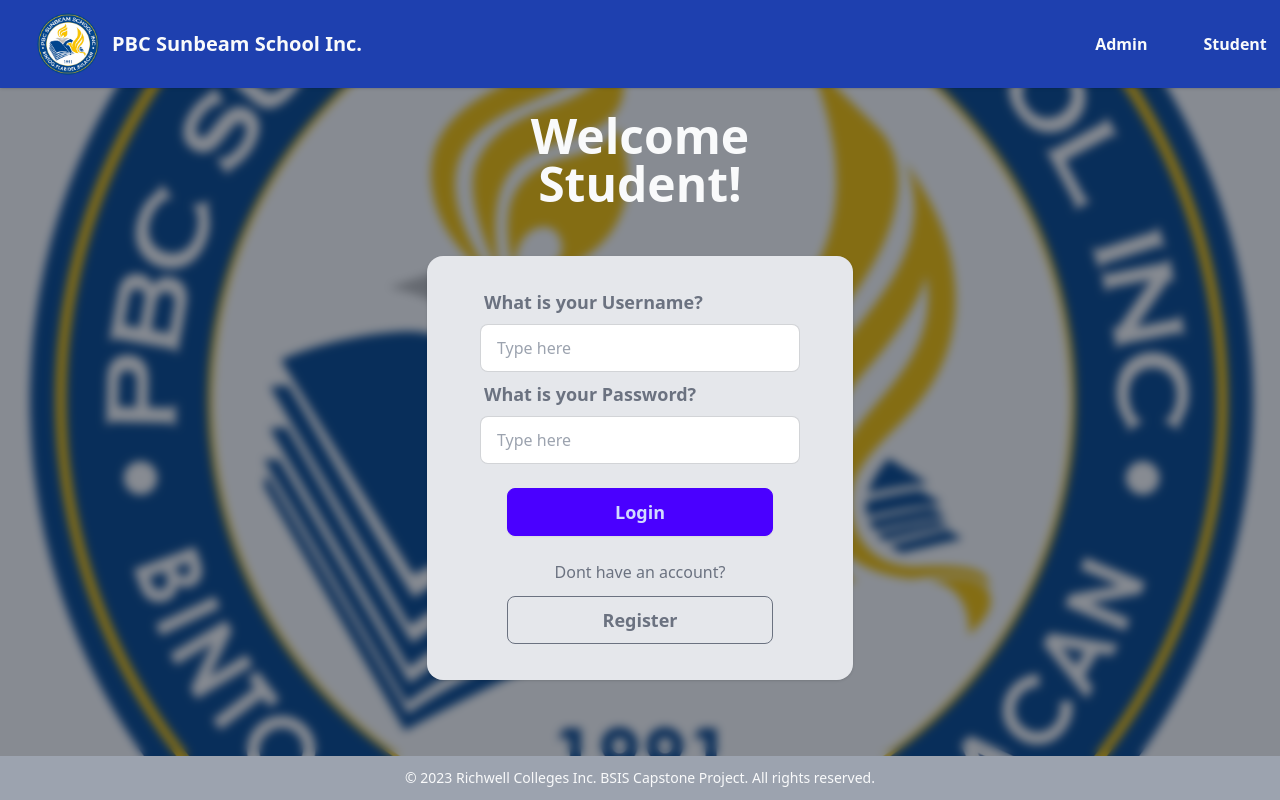
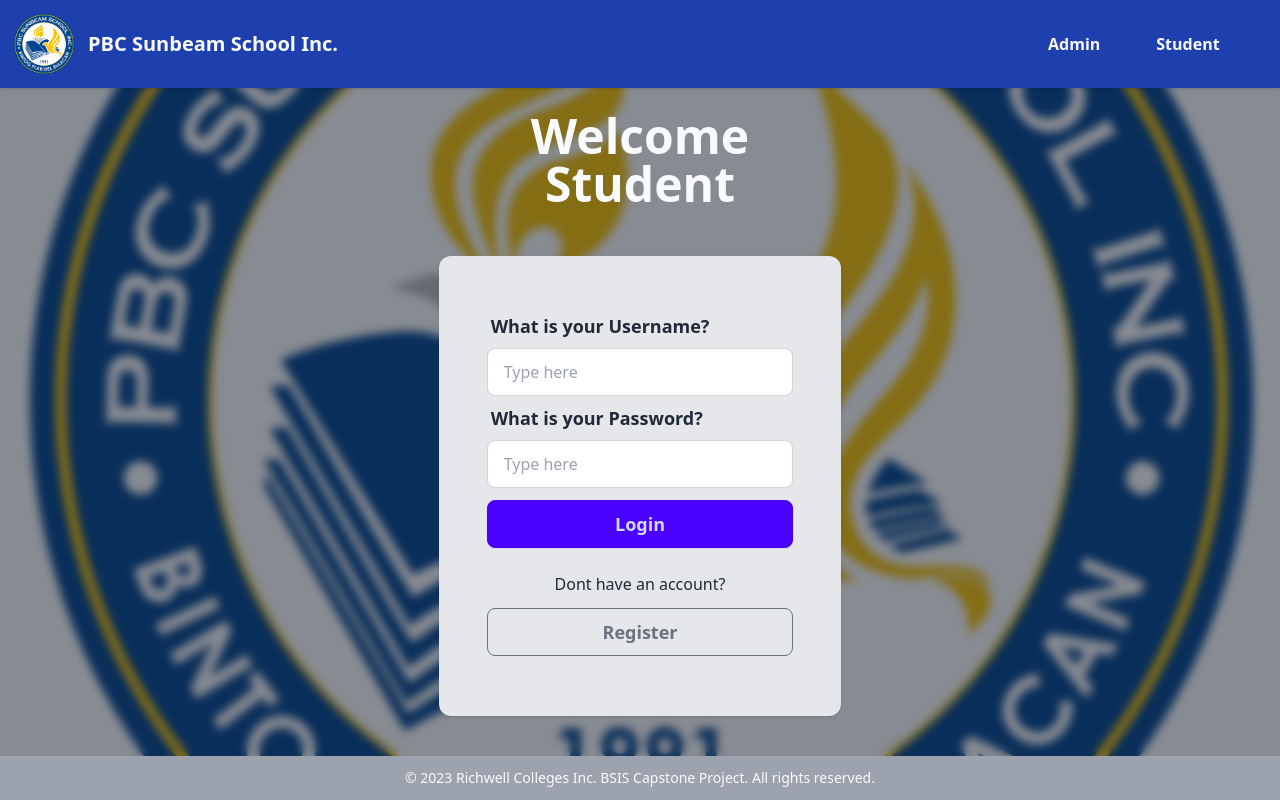
Before and after one commit to jltdev15/Online-Document-Request-System, a Vue app: page /student_login in a window 1280 px wide. Built offline with nearby package versions, Linux system fonts and the light colour scheme; no server answers.

Commit message:
fix some user interface

```diff
--- a/src/axiosClient.js
+++ b/src/axiosClient.js
@@ -1,9 +1,9 @@
 import axios from "axios";
 
 const axiosClient = axios.create({
-  // baseURL: "http://localhost:4000/v1/api",
+  baseURL: "http://localhost:4000/v1/api",
   // baseURL: import.meta.env.VITE_API_BASE_URL,
-  baseURL: "https://pbc-api.onrender.com/v1/api",
+  // baseURL: "https://pbc-api.onrender.com/v1/api",
   withCredentials: true,
   headers: { "Content-Type": "application/json" },
 });
--- a/src/components/Student/StudentRequest.vue
+++ b/src/components/Student/StudentRequest.vue
@@ -3,8 +3,7 @@
     <div class="mx-auto lg:p-6 lg:w-6/12">
       <div class="">
         <router-link class="flex items-center gap-2 px-3 py-3 bg-transparent" to="/student_dashboard"><i
-            class="fa-solid fa-circle-arrow-left"></i>Back
-          to Dashboard</router-link>
+            class="fa-solid fa-circle-arrow-left"></i>Back to Dashboard</router-link>
       </div>
       <div class="px-3 pb-6">
         <header class="py-3">
@@ -40,7 +39,7 @@
               <div class="flex flex-col gap-3">
                 <label class="font-bold md:text-xl" for="date_needed">Date Needed</label>
                 <input v-model.trim="dateNeeded" class="w-full px-2 py-2 border rounded-lg lg:max-w-xs" type="date"
-                  :min="date" name="date_needed" placeholder="MM/DD/YYYY" required />
+                  :min="dateNeeded" name="date_needed" placeholder="MM/DD/YYYY" required />
               </div>
             </div>
             <div>
@@ -51,12 +50,21 @@
                 <textarea v-model.trim="purpose" class="w-full p-3 border resize-none" name="purpose" id="purpose"
                   rows="4" placeholder="(eg. Scholarship, Graduation, etc.)" required></textarea>
               </div>
+              <header class="py-1 ">
+                <h2 class="text-xl font-bold">Supporting Documents <span
+                    class="text-sm text-gray-500 font-extralight">(e.g.Valid
+                    Ids,)</span>
+                </h2>
+                <p class="text-sm text-gray-500 font-extralight">Accepts only JPEG or PDF format(2MB Max size)</p>
+              </header>
               <div class="p-3 mb-3 border">
-                <input @change="handleFileUpload" type="file" name="supporting_document" accept="application/pdf"
-                  id="supporting_document" ref="fileInput " />
+
+                <input placeholder="Supporting documents" @change="handleFileUpload" type="file"
+                  name="supporting_document" accept="application/pdf/jpeg" id="supporting_document" ref="fileInput " />
               </div>
               <!-- <input type="submit" name="submit" value="Upload" /> -->
-              <button class="w-full btn btn-primary" type="submit">Send Request</button>
+              <button class="w-full text-base bg-blue-800 btn text-gray-50" type="submit">Send Request <i
+                  class="fa-solid fa-arrow-right"></i></button>
             </div>
           </div>
         </form>
@@ -82,8 +90,6 @@ const year = ref("");
 const dateNeeded = ref("");
 const purpose = ref("");
 const dateCreated = ref("");
-const currentDate = new Date();
-dateCreated.value = currentDate.toISOString().split("T")[0];
 
 const handleFileUpload = (event) => {
   fileName.value = event.target.files[0];
@@ -126,7 +132,8 @@ for (let i = 1991; i <= 2025; i++) {
 }
 
 onMounted(async () => {
-
   console.log(dateCreated.value);
+  const currentDate = new Date();
+  dateNeeded.value = currentDate.toISOString().split("T")[0];
 });
 </script>
--- a/src/components/TheHeader.vue
+++ b/src/components/TheHeader.vue
@@ -1,12 +1,12 @@
 <template>
-  <nav class="fixed top-0 z-50 w-full px-0 bg-blue-800 border-gray-200 shadow lg:px-6 sm:px-2 md:px-2 3xl:px-32">
+  <nav class="fixed top-0 z-50 w-full px-0 bg-blue-800 border-gray-200 shadow ">
     <section class="flex flex-wrap items-center justify-between py-3 mx-auto sm:py-0 md:static">
       <router-link to="/" class="flex items-center gap-3 p-3">
         <img class="w-12 sm:w-[4rem]" src="../assets/images/pbc_logo.webp" alt="" />
         <p class="text-lg font-bold sm:text-xl text-gray-50">PBC Sunbeam School Inc.</p>
       </router-link>
       <div :class="{ 'right-0': isNavShow, 'right-[-100%]': isNavHide }" id="main-nav"
-        class="2xs:py-2 w-8/12 md:w-5/12 lg:w-[15%] md:px-0 md:gap-2 lg:px-0 md:py-0 h-screen md:h-auto absolute capitalize bg-[#0245A3] text-gray-50 md:bg-transparent md:justify-between lg:justify-between  md:static md:flex top-[100%] lg:z-0 z-[999] animate__animated animate__fadeInLeft">
+        class="2xs:py-2 w-8/12 md:w-4/12 md:px-3 lg:w-[20%] md:gap-2 lg:px-0 md:py-0 h-screen md:h-auto absolute capitalize bg-[#0245A3] text-gray-50 md:bg-transparent md:justify-between lg:justify-between  md:static md:flex top-[100%] lg:z-0 z-[999] animate__animated animate__fadeInLeft">
         <ul v-show="!adminAuthStore.isAuthenticated && !studentAuthStore.isAuthenticatedStudent"
           class="flex flex-col gap-6 px-6 py-12 text-base font-semibold text-gray-50 lg:text-base xs:px-12 md:gap-3 md:text-sm md:py-0 sm:text-lg md:text-gray-800 sm:px-16 md:items-center md:flex-row md:px-0 lg:gap-2">
           <li class="transition-all hover:bg-blue-500 hover:text-gray-800">
--- a/src/views/AdminLogin.vue
+++ b/src/views/AdminLogin.vue
@@ -1,26 +1,28 @@
 <template>
-  <section class=" bg-[url('./images/pbc_logo.webp')]  bg-cover bg-center h-screen">
+  <section class=" bg-[url('./images/pbc_logo.webp')]  bg-cover bg-center md:h-screen">
     <div class="h-screen bg-gray-900 bg-opacity-50 blur-bg text-gray-50">
-      <div class="pt-32 mx-auto md:pt-16 lg:w-2/6">
-        <h1 class="py-6 text-2xl font-bold text-center md:py-12 md:text-5xl">Welcome Admin!</h1>
+      <div class="pt-24">
+        <h1 class="py-6 text-2xl font-bold text-center md:py-12 md:text-5xl">Administrator <i
+            class="text-yellow-400 fa-solid fa-unlock"></i></h1>
         <form @submit.prevent="submitCredentials">
-          <div class="flex flex-col items-center justify-center lg:pb-16 lg:pt-12 md:rounded-xl md:shadow lg:bg-gray-200">
+          <div
+            class="flex flex-col items-center justify-center lg:w-[30%] mx-auto lg:py-12 md:rounded-xl lg:shadow rounded-xl lg:bg-gray-200">
             <label class="w-full max-w-xs form-control">
               <div class="label">
-                <span class="text-lg font-bold label-text text-gray-50 md:text-gray-800">What is your Username?</span>
+                <span class="text-lg font-bold text-white label-text lg:text-gray-800">What is your Username?</span>
               </div>
 
-              <input type="text" placeholder="Type here" class="w-full max-w-xs md:text-gray-800 input input-bordered"
+              <input type="text" placeholder="Type here" class="w-full max-w-xs text-gray-800 input input-bordered"
                 v-model.trim="adminuser" required />
             </label>
             <label class="w-full max-w-xs pt-3 form-control">
               <div class="label">
-                <span class="text-lg font-bold label-text text-gray-50 md:text-gray-800">What is your Password?</span>
+                <span class="text-lg font-bold text-white label-text lg:text-gray-800 ">What is your Password?</span>
               </div>
-              <input type="password" placeholder="Type here" class="w-full input input-bordered md:text-gray-800"
+              <input type="password" placeholder="Type here" class="w-full text-gray-800 input input-bordered"
                 v-model.trim="adminpass" required />
             </label>
-            <div class="w-full px-6 py-6 xs:px-20">
+            <div class="w-full max-w-xs py-3 pt-6 lg:max-w-full md:px-0 lg:px-8 xl:px-14">
               <button type="submit" class="w-full text-xl font-bold btn btn-primary">
                 Login
               </button>
--- a/src/views/HomeView.vue
+++ b/src/views/HomeView.vue
@@ -3,7 +3,7 @@
     <div class="h-screen bg-gray-900 bg-opacity-25 rounded-lg blur-bg text-gray-50">
       <section class="sm:h-[80svh] pt-32 md:pt-24 flex justify-center items-center ">
         <div class="w-full pb-0">
-          <h1 class="p-3 text-xl font-bold text-center py-9 sm:text-5xl">
+          <h1 class="p-3 text-xl font-bold text-center text-gray-800 lg:text-gray-50 py-9 sm:text-5xl">
             PBC Sunbeam School ODRS
           </h1>
           <div class="flex flex-col gap-12 p-6 mx-auto md:flex-row sm:w-3/6 justify-evenly">
--- a/src/views/StudentLogin.vue
+++ b/src/views/StudentLogin.vue
@@ -1,31 +1,35 @@
 <template>
   <section class=" bg-[url('./images/pbc_logo.webp')]  bg-cover bg-center h-screen">
     <div class="h-screen bg-gray-900 bg-opacity-50 blur-bg text-gray-50">
-      <div class="mx-auto pt-28 md:pt-16 lg:w-2/6">
-        <h1 class="py-4 text-2xl font-bold text-center sm:py-12 lg:text-5xl">Welcome Student!</h1>
+      <div class="px-3 mx-auto pt-28 md:pt-16 sm:w-4/6 md:w-7/12 lg:w-5/12 xl:w-4/12">
+        <h1 class="py-4 text-2xl font-bold text-center sm:py-12 lg:text-5xl">Welcome Student</h1>
         <form @submit.prevent="submitCredentials">
-          <div class="flex flex-col items-center justify-center py-6 rounded-2xl md:shadow md:bg-gray-200">
-            <label class="w-full max-w-xs form-control">
+          <div class="flex flex-col items-center p-6 lg:p-0 rounded-xl lg:py-12 md:shadow md:bg-gray-200">
+            <div class="w-full max-w-xs sm:max-w-lg md:px-3 lg:px-12">
+              <label class="w-full form-control">
                 <div class="label">
-                <span class="text-lg font-bold label-text text-gray-50 md:text-gray-500">What is your Username?</span>
+                  <span class="text-lg font-bold label-text text-gray-50 md:text-gray-800">What is your Username?</span>
                 </div>
                 <input v-model.trim="studentUser" type="text" placeholder="Type here" required
-                class="w-full max-w-xs text-gray-800 input input-bordered" />
+                  class="w-full max-w-xs text-gray-800 sm:max-w-lg input input-bordered" />
               </label>
-            <label class="w-full max-w-xs form-control">
+            </div>
+            <div class="w-full max-w-xs sm:max-w-lg md:px-3 lg:px-12">
+              <label class="w-full max-w-xs sm:max-w-lg form-control">
                 <div class="label">
-                <span class="text-lg font-bold label-text text-gray-50 md:text-gray-500">What is your Password?</span>
+                  <span class="text-lg font-bold label-text text-gray-50 md:text-gray-800">What is your Password?</span>
                 </div>
                 <input v-model.trim="studentPass" type="password" placeholder="Type here" required
-                class="w-full max-w-xs text-gray-800 input input-bordered" />
+                  class="w-full max-w-xs text-gray-800 sm:max-w-lg input input-bordered" />
               </label>
-            <div class="w-full max-w-xs py-3 pt-6 sm:max-w-lg md:px-20">
+            </div>
+            <div class="w-full max-w-xs py-3 pt-6 sm:max-w-lg md:p-3 lg:px-12 xl:px-12">
               <button class="w-full text-lg font-bold btn btn-primary">
                 Login
               </button>
             </div>
-            <div class="w-full max-w-xs pb-3 sm:max-w-lg md:px-20">
-              <p class="py-3 text-center text-gray-50 md:text-gray-500">Dont have an account?</p>
+            <div class="w-full max-w-xs pb-3 sm:max-w-lg md:px-3 lg:px-12 xl:px-12">
+              <p class="py-3 text-center text-gray-50 md:text-gray-800">Dont have an account?</p>
               <router-link to="/student_registration"
                 class="w-full text-lg btn btn-outline text-gray-50 md:text-gray-500">Register</router-link>
             </div>
```
Lines whose indentation alone changed are shown as unchanged.
